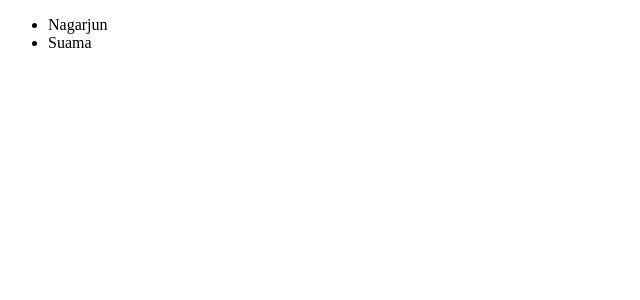
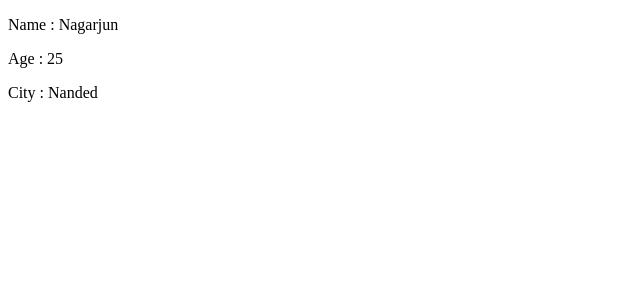
Before and after one commit to NagarjunH/ReactJS, a React (Vite) app in the folder react-app-new/: page / in a window 1280 px wide. Shown: the top 300 px of the page, without its empty margins (0-640 px from the left). Built offline with nearby package versions, Linux system fonts and the light colour scheme.

Commit message:
Added new Practice Concepts

```diff
--- a/react-app-new/src/App.jsx
+++ b/react-app-new/src/App.jsx
@@ -1,11 +1,24 @@
-import Loop from "./Components/Loop";
+
 import React from "react";
+
+import MainContent from "./Components/Component Reuse/Reuse";
+import { UserCard } from "./Components/Task 1/UserCard";
+import { Props } from "./Components/Props/Props";
 function App() {
   return (
     <>
       {/* <h1>Hello React</h1>
       <p>Bhai Sikha de</p> */}
-      <Loop />
+
+
+      {/* <MainContent /> */}
+      {/* <UserCard name="Nagarjun" age={25} city="Nanded" />
+      <UserCard name="Sumati" age={22} city="Kolhapur" />
+      <UserCard name="Prashnat" age={25} city="Solapur" /> */}
+      {/* <Props name="Nagarjun" age={25} city="Nanded" /> */}
+
+      {/* Abhi hum isme Default props dekh rahe hai to kuch pass nai kiya */}
+      <Props />
     </>
   )
 }
--- /dev/null
+++ b/react-app-new/src/Components/Component Reuse/Reuse.jsx
@@ -0,0 +1,18 @@
+function Header() {
+    return <h1>This is the Header</h1>;
+}
+
+function Footer() {
+    return <h3>This is the Footer</h3>;
+}
+
+function MainContent() {
+    return (
+        <>
+            <Header />
+            <p>Main Content is Here.....</p>
+            <Footer />
+        </>
+    )
+}
+export default MainContent;
--- a/react-app-new/src/Components/Loop.jsx
+++ /dev/null
@@ -1,12 +0,0 @@
-function Loop() {
-    const names = ["Nagarjun", "Suama"];
-    return (
-        <ul>
-            {names.map((name, index) => {
-                return <li key={index}>{name}</li>
-            })}
-        </ul>
-    );
-}
-
-export default Loop;
--- /dev/null
+++ b/react-app-new/src/Components/Props/Props.jsx
@@ -0,0 +1,44 @@
+
+// ? First way :- Simple way
+
+// export function Props(props) {
+//     return (
+//         <>
+//             <h1>Name : {props.name}</h1>
+//             <h1>Age : {props.age}</h1>
+//             <h1>City : {props.city}</h1>
+//         </>
+//     )
+// }
+
+// ? Destructuring of props
+
+
+// export function Props({ name, age, city }) {
+//     return (
+//         <>
+//             <h1>Name : {name}</h1>
+//             <h1>Age : {age}</h1>
+//             <h1>City : {city}</h1>
+//         </>
+//     )
+// }
+
+// ? Default Props
+
+export function Props({ name = "Nagarjun", age = 25, city = "Nanded" }) {
+    return (
+        <>
+            <p>Name : {name}</p>
+            <p>Age : {age}</p>
+            <p>City : {city}</p>
+        </>
+    )
+}
+
+
+// Props.defaultProps = {
+//     name: "Nagarjun",
+//     age: 25,
+//     city: "Nanded"
+// }
--- /dev/null
+++ b/react-app-new/src/Components/Task 1/UserCard.jsx
@@ -0,0 +1,26 @@
+// ! 🧪 Challenge:
+// ✅ Ek UserCard naam ka Component banao.
+// ✅ Ye props lega: name, age, aur city.
+// ✅ JSX mein ye props display kare.
+
+// export function UserCard(props) {
+//     return (
+//         <>
+//             <h2>Name : {props.name}</h2>
+//             <h3>Age : {props.age}</h3>
+//             <h4>City : {props.city}</h4>
+//         </>
+//     )
+// }
+
+// * Method 2 Destructure kareke likhana
+
+export function UserCard({ name, age, city }) {
+    return (
+        <>
+            <h2>Name : {name}</h2>
+            <h3>Age : {age}</h3>
+            <h4>City : {city}</h4>
+        </>
+    )
+}
```
